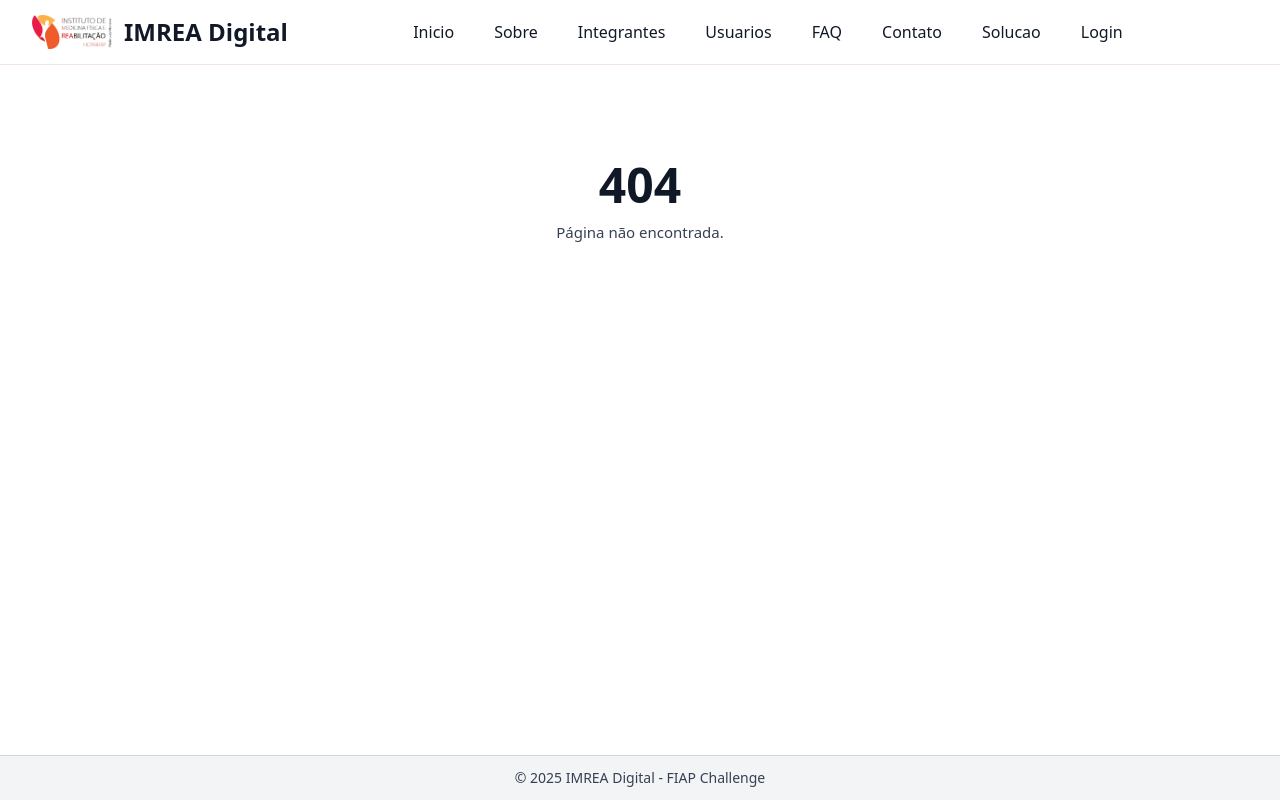
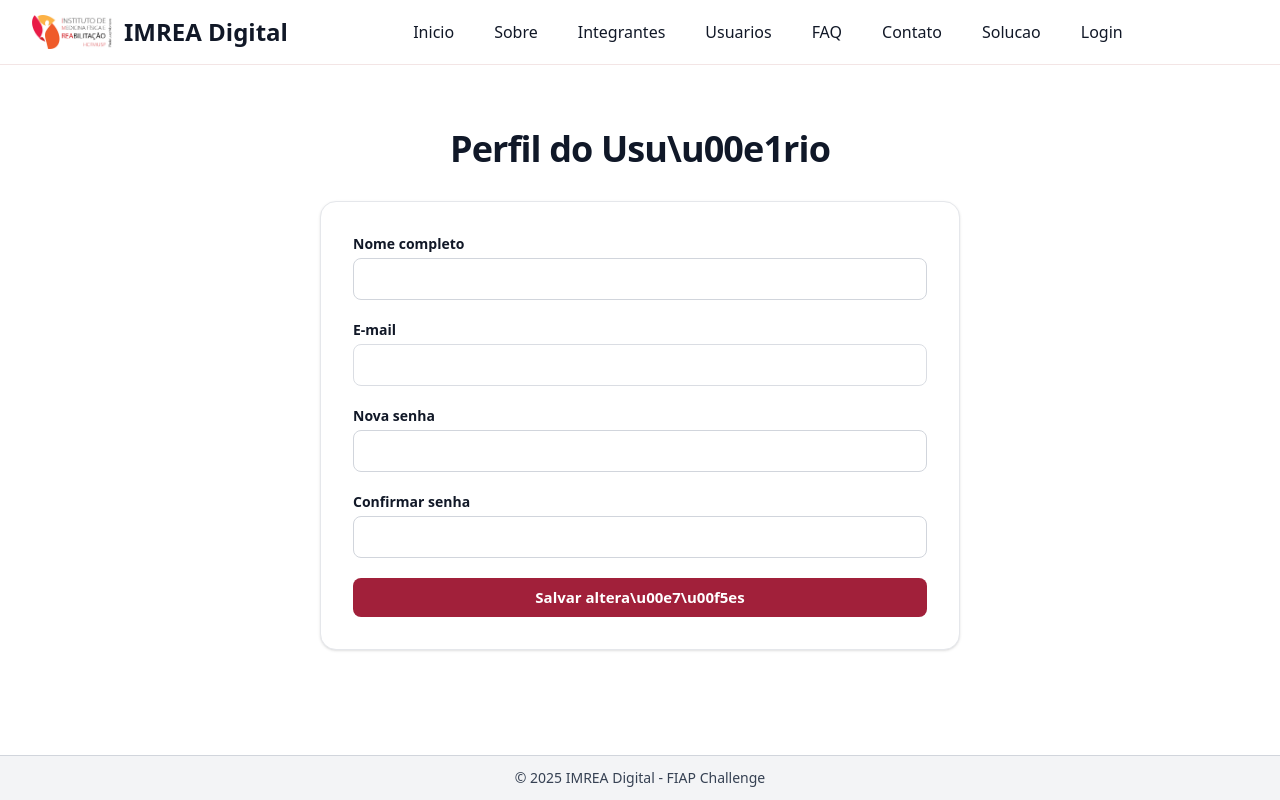
Before and after one commit to leojp04/Sprint-4-Front, a React (Vite) app in the folder dra-rea/: page /perfil in a window 1280 px wide. Before the commit this address had no page. Built offline with nearby package versions, Linux system fonts and the light colour scheme.

Commit message:
feat(page): criar página Perfil do Usuário com formulário de atualização e validação no padrão IMREA

```diff
--- a/dra-rea/src/App.tsx
+++ b/dra-rea/src/App.tsx
@@ -14,34 +14,38 @@ const NotFound = lazy(() => import('./pages/NotFound'))
 const Login = lazy(() => import('./pages/Login'))
 const Usuarios = lazy(() => import('./pages/Usuarios'))
 const UsuarioDetalhe = lazy(() => import('./pages/UsuarioDetalhe'))
+const PerfilUsuario = lazy(() => import('./pages/PerfilUsuario'))
 
 export default function App() {
   const location = useLocation()
 
   useEffect(() => {
     const titles: Record<string, string> = {
-      '/': 'IMREA Digital | Reabilitação com acolhimento',
+      '/': 'IMREA Digital | Reabilitacao com acolhimento',
       '/sobre': 'Sobre | IMREA Digital',
       '/integrantes': 'Integrantes | IMREA Digital',
       '/faq': 'FAQ | IMREA Digital',
       '/contato': 'Contato | IMREA Digital',
-      '/solucao': 'Solução | IMREA Digital',
+      '/solucao': 'Solucao | IMREA Digital',
       '/login': 'Login | IMREA Digital',
       '/cadastro': 'Cadastro | IMREA Digital',
-      '/usuarios': 'Usuários | IMREA Digital',
+      '/usuarios': 'Usuarios | IMREA Digital',
+      '/perfil': 'Perfil do Usuario | IMREA Digital',
     }
     if (location.pathname.startsWith('/integrantes/')) {
-      document.title = 'Membro | IMREA Digital'; return
+      document.title = 'Membro | IMREA Digital'
+      return
     }
     if (location.pathname.startsWith('/usuarios/')) {
-      document.title = 'Detalhes do Usuário | IMREA Digital'; return
+      document.title = 'Detalhes do Usuario | IMREA Digital'
+      return
     }
     document.title = titles[location.pathname] ?? 'IMREA Digital'
   }, [location.pathname])
 
   return (
     <>
-      <Suspense fallback={<div className="p-8 text-center">Carregando…</div>}>
+      <Suspense fallback={<div className="p-8 text-center">Carregando...</div>}>
         <Routes>
           <Route element={<Layout />}>
             <Route path="/" element={<Home />} />
@@ -54,7 +58,7 @@ export default function App() {
             <Route path="/login" element={<Login />} />
             <Route path="/usuarios" element={<Usuarios />} />
             <Route path="/usuarios/:id" element={<UsuarioDetalhe />} />
-
+            <Route path="/perfil" element={<PerfilUsuario />} />
             <Route path="*" element={<NotFound />} />
           </Route>
         </Routes>
--- /dev/null
+++ b/dra-rea/src/pages/PerfilUsuario.tsx
@@ -0,0 +1,185 @@
+import { useEffect, useMemo, useState } from 'react'
+import { useForm } from 'react-hook-form'
+import { z } from 'zod'
+import { zodResolver } from '@hookform/resolvers/zod'
+
+import Alert from '../components/Alert'
+
+type Feedback = { type: 'success' | 'error'; message: string }
+
+type FormData = {
+  nomeCompleto: string
+  email: string
+  novaSenha: string
+  confirmarSenha: string
+}
+
+const schema = z.object({
+  nomeCompleto: z
+    .string({ required_error: 'Nome completo e obrigatorio.' })
+    .trim()
+    .min(3, 'Informe ao menos 3 caracteres.'),
+  email: z.string().email(),
+  novaSenha: z
+    .string({ required_error: 'Nova senha e obrigatoria.' })
+    .min(6, 'Senha deve ter ao menos 6 caracteres.'),
+  confirmarSenha: z
+    .string({ required_error: 'Confirme a nova senha.' })
+    .min(6, 'Senha deve ter ao menos 6 caracteres.'),
+})
+
+const inputBaseClasses =
+  'w-full rounded-lg border border-gray-300 px-3 py-2 text-sm sm:text-base focus-visible:outline-none focus-visible:ring-2 focus-visible:ring-sky-300 focus-visible:ring-offset-2 transition-shadow disabled:opacity-80 disabled:cursor-not-allowed'
+
+export default function PerfilUsuario() {
+  const [feedback, setFeedback] = useState<Feedback | null>(null)
+
+  const storedUser = useMemo(() => {
+    try {
+      if (typeof window === 'undefined') return null
+      const value = window.localStorage.getItem('authUser')
+      if (!value) return null
+      return JSON.parse(value) as { nomeCompleto?: string; email?: string }
+    } catch {
+      return null
+    }
+  }, [])
+
+  const {
+    register,
+    handleSubmit,
+    reset,
+    setError,
+    setValue,
+    formState: { errors, isSubmitting },
+  } = useForm<FormData>({
+    mode: 'onTouched',
+    resolver: zodResolver(schema),
+    defaultValues: {
+      nomeCompleto: '',
+      email: '',
+      novaSenha: '',
+      confirmarSenha: '',
+    },
+  })
+
+  useEffect(() => {
+    if (storedUser) {
+      setValue('nomeCompleto', storedUser.nomeCompleto ?? '')
+      setValue('email', storedUser.email ?? '')
+    }
+  }, [setValue, storedUser])
+
+  const handleSave = handleSubmit((data) => {
+    setFeedback(null)
+
+    if (data.novaSenha !== data.confirmarSenha) {
+      setError('confirmarSenha', {
+        type: 'validate',
+        message: 'As senhas digitadas nao coincidem.',
+      })
+      setFeedback({ type: 'error', message: 'As senhas digitadas nao coincidem.' })
+      return
+    }
+
+    // Simula salvamento com sucesso
+    setFeedback({ type: 'success', message: 'Dados atualizados com sucesso!' })
+    reset({
+      nomeCompleto: data.nomeCompleto,
+      email: data.email,
+      novaSenha: '',
+      confirmarSenha: '',
+    })
+  })
+
+  return (
+    <section className="max-w-2xl mx-auto px-4 py-8">
+      <h1 className="text-3xl md:text-4xl font-extrabold tracking-tight text-center mb-8">
+        Perfil do Usu\u00e1rio
+      </h1>
+
+      <div className="bg-white border border-gray-200 shadow-sm rounded-2xl p-6 sm:p-8">
+        {feedback && (
+          <div className="mb-4">
+            <Alert type={feedback.type}>{feedback.message}</Alert>
+          </div>
+        )}
+
+        <form onSubmit={handleSave} className="space-y-5">
+          <div>
+            <label htmlFor="nomeCompleto" className="block text-sm font-semibold text-[#111827] mb-1">
+              Nome completo
+            </label>
+            <input
+              id="nomeCompleto"
+              type="text"
+              className={`${inputBaseClasses} ${errors.nomeCompleto ? 'border-red-500 focus-visible:ring-red-300' : ''}`}
+              aria-invalid={errors.nomeCompleto ? 'true' : 'false'}
+              {...register('nomeCompleto')}
+              autoComplete="name"
+            />
+            {errors.nomeCompleto && (
+              <p className="text-red-600 text-sm mt-1">{errors.nomeCompleto.message}</p>
+            )}
+          </div>
+
+          <div>
+            <label htmlFor="email" className="block text-sm font-semibold text-[#111827] mb-1">
+              E-mail
+            </label>
+            <input
+              id="email"
+              type="email"
+              disabled
+              className={inputBaseClasses}
+              {...register('email')}
+              autoComplete="email"
+            />
+          </div>
+
+          <div>
+            <label htmlFor="novaSenha" className="block text-sm font-semibold text-[#111827] mb-1">
+              Nova senha
+            </label>
+            <input
+              id="novaSenha"
+              type="password"
+              className={`${inputBaseClasses} ${errors.novaSenha ? 'border-red-500 focus-visible:ring-red-300' : ''}`}
+              aria-invalid={errors.novaSenha ? 'true' : 'false'}
+              {...register('novaSenha')}
+              autoComplete="new-password"
+            />
+            {errors.novaSenha && (
+              <p className="text-red-600 text-sm mt-1">{errors.novaSenha.message}</p>
+            )}
+          </div>
+
+          <div>
+            <label htmlFor="confirmarSenha" className="block text-sm font-semibold text-[#111827] mb-1">
+              Confirmar senha
+            </label>
+            <input
+              id="confirmarSenha"
+              type="password"
+              className={`${inputBaseClasses} ${errors.confirmarSenha ? 'border-red-500 focus-visible:ring-red-300' : ''}`}
+              aria-invalid={errors.confirmarSenha ? 'true' : 'false'}
+              {...register('confirmarSenha')}
+              autoComplete="new-password"
+            />
+            {errors.confirmarSenha && (
+              <p className="text-red-600 text-sm mt-1">{errors.confirmarSenha.message}</p>
+            )}
+          </div>
+
+          <button
+            type="submit"
+            disabled={isSubmitting}
+            className="w-full rounded-lg bg-[#a1203a] px-4 py-2 font-semibold text-white transition-colors duration-200 hover:bg-[#8b1b33] focus-visible:outline-none focus-visible:ring-2 focus-visible:ring-offset-2 focus-visible:ring-[#a1203a] disabled:opacity-80"
+          >
+            Salvar altera\u00e7\u00f5es
+          </button>
+        </form>
+      </div>
+    </section>
+  )
+}
--- a/dra-rea/src/routes.ts
+++ b/dra-rea/src/routes.ts
@@ -1,11 +1,12 @@
 export type AppRoute = { path: string; title: string }
 
 export const ROUTES: AppRoute[] = [
-  { path: '/', title: 'Início — IMREA Digital' },
-  { path: '/sobre', title: 'Sobre — IMREA Digital' },
-  { path: '/integrantes', title: 'Integrantes — IMREA Digital' },
-  { path: '/contato', title: 'Contato — IMREA Digital' }
+  { path: '/', title: 'Inicio | IMREA Digital' },
+  { path: '/sobre', title: 'Sobre | IMREA Digital' },
+  { path: '/integrantes', title: 'Integrantes | IMREA Digital' },
+  { path: '/contato', title: 'Contato | IMREA Digital' },
+  { path: '/perfil', title: 'Perfil do Usuario | IMREA Digital' },
 ]
 
 export const getTitleByPath = (path: string) =>
-  ROUTES.find(r => r.path === path)?.title ?? 'IMREA Digital'
+  ROUTES.find((route) => route.path === path)?.title ?? 'IMREA Digital'
```
